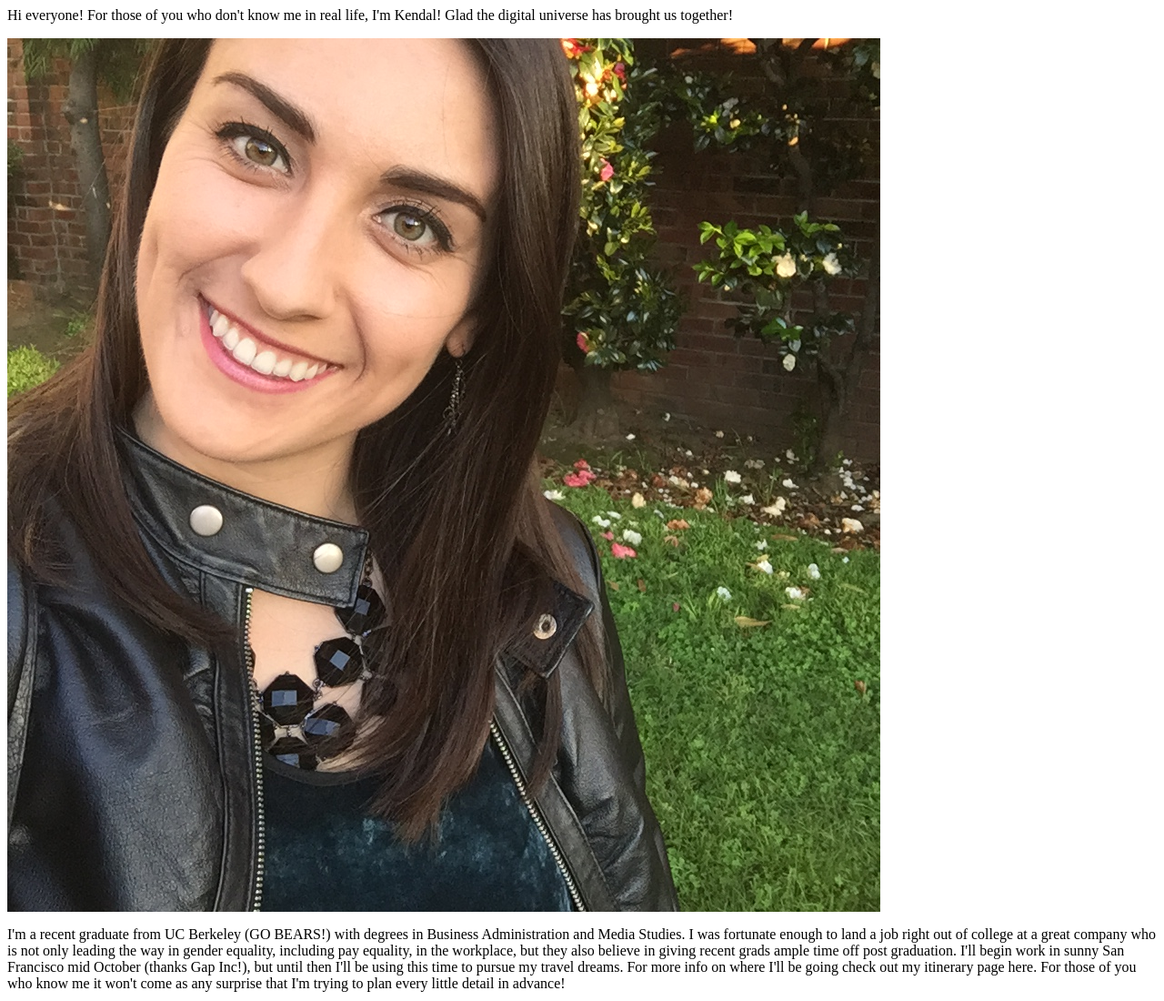
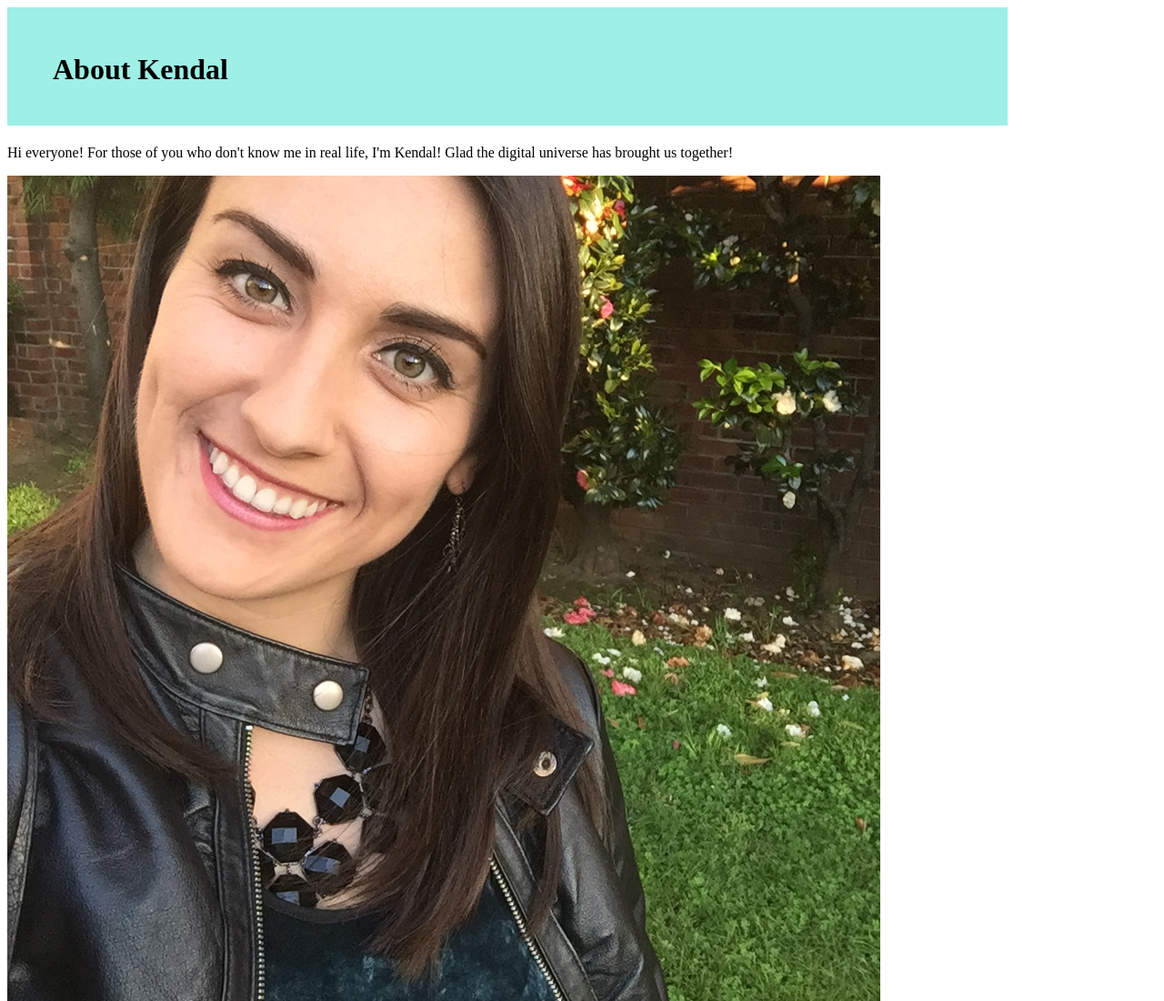
Before and after one commit to kendalmadden/kendalmadden.github.io, a plain HTML site: page about.html in a window 1280 px wide. Shown: the top 1100 px of the page at 91% size. Drawn offline with Linux system fonts and the light colour scheme.

Commit message:
About title

```diff
--- a/about.html
+++ b/about.html
@@ -5,6 +5,7 @@
     <title>ABOUT ME</title>
 </head>
 <body>
+<h1 class="rest titles">About Kendal</h1>
 <p>Hi everyone! For those of you who don't know me in real life, I'm Kendal! Glad the digital universe has brought us together!</p>
 
 <img id="damnimg" src="images/ME.JPG">
```
Also changed, not shown: index.html (+1 -1 lines).
